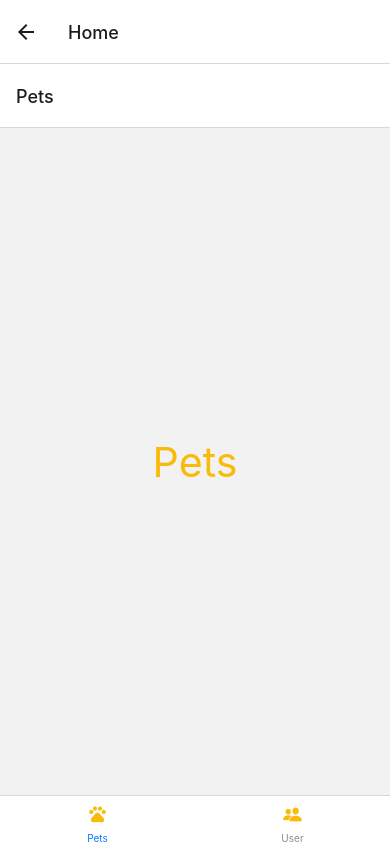
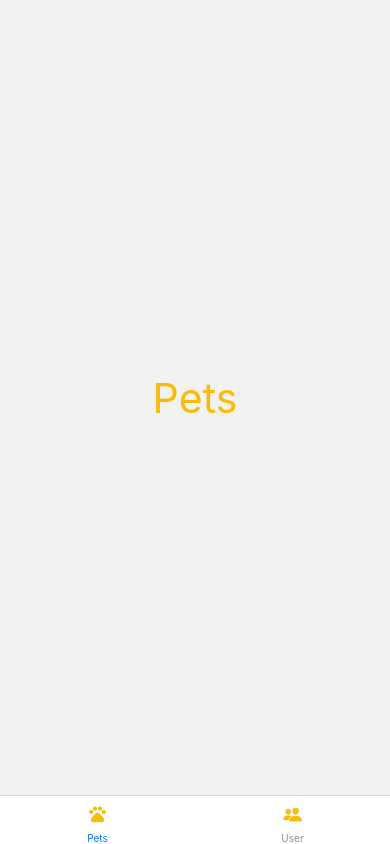
Before and after one commit to JoezerSmaniotto/ReactNative, a React Native app: screen /Home in a window 390 px wide. Built offline with nearby package versions, Linux system fonts and the light colour scheme.

Commit message:
retirada da statusbar da home.js

```diff
--- a/App.js
+++ b/App.js
@@ -19,7 +19,7 @@ function App() {
   return (
     <SafeAreaProvider>
       <NavigationContainer>
-        <StatusBar backgroundColor={COLORS.primaryDark} />
+        {/* <StatusBar backgroundColor={COLORS.primaryDark} /> */}
         <Stack.Navigator initialRouteName="Preload">
           {/*name =Nome Que quero q página apareça Na parte superior da tela
           component=Nome do component da página a ser importado */}
@@ -33,7 +33,7 @@ function App() {
             component={SignIn}
             options={signInStyle}
           />
-          <Stack.Screen name="Home" component={Home} />
+          <Stack.Screen name="Home" component={Home} options={homeStyle} />
           <Stack.Screen name="Pets" component={Pets} options={petsStyle} />
           <Stack.Screen name="User" component={User} options={userStyle} />
           <Stack.Screen
@@ -78,14 +78,14 @@ const preloadStyle = {
   headerShown: false, // APAGA A BARRA DE AÇÕES DE CIMA
 };
 
+const homeStyle = {
+  headerShown: false,
+};
+
 const petsStyle = {
-  title: 'Pets',
-  headerStyle: {backgroundColor: COLORS.primary},
-  headerTitleStyle: {color: COLORS.black}, //Estilda seta <-
+  headerShown: false,
 };
 
 const userStyle = {
-  title: 'Usuário',
-  headerStyle: {backgroundColor: COLORS.primary},
-  headerTitleStyle: {color: COLORS.black}, //Estilda seta <-
+  headerShown: false,
 };
--- a/src/sreens/Home/index.js
+++ b/src/sreens/Home/index.js
@@ -1,67 +1,15 @@
-import React, {useLayoutEffect} from 'react';
-import {Text} from 'react-native-elements';
-import {NavigationContainer} from '@react-navigation/native';
+import React from 'react';
 import {createBottomTabNavigator} from '@react-navigation/bottom-tabs';
-import {SafeAreaProvider} from 'react-native-safe-area-context';
 import Ionicons from 'react-native-vector-icons/Ionicons';
 import MaterialIcons from 'react-native-vector-icons/MaterialIcons';
 import {COLORS} from '../../assets/colors';
-import {SafeAreaView, ScrollView, StyleSheet} from 'react-native';
-import LogoutButton from '../../components/LogoutButton';
-import {Button} from 'react-native';
 import Pets from '../Pets';
 import User from '../User';
 
 const Tab = createBottomTabNavigator();
 const Home = ({navigation}) => {
-  // useLayoutEffect(() => {
-  //   // Personalização da barra de status
-  //   /* Setando os OPTIONS  que passo de default na APP, aqui como irei passar component
-  //   fiz o Options aqui */
-  //   navigation.setOptions({
-  //     // headerLeft: false,
-  //     title: 'Usuários',
-  //     headerStyle: {
-  //       backgroundColor: COLORS.primary,
-  //     },
-  //     headerTitleStyle: {color: COLORS.white},
-  //     headerRight: () => <LogoutButton />,
-  //   });
-  //   // eslint-disable-next-line react-hooks/exhaustive-deps
-  // }, []);
   return (
-    <Tab.Navigator
-      // screenOptions={({route}) => ({
-      //   tabBarIcon: ({focused, color, size}) => {
-      //     let iconName;
-
-      //     if (route.name === 'Home') {
-      //       iconName = focused
-      //         ? 'ios-information-circle'
-      //         : 'ios-information-circle-outline';
-      //     } else if (route.name === 'Settings') {
-      //       iconName = focused ? 'ios-list-box' : 'ios-list';
-      //     }
-
-      //     // You can return any component that you like here!
-      //     return <Ionicons name={iconName} size={size} color={color} />;
-      //   },
-      //   tabBarActiveTintColor: 'tomato',
-      //   tabBarInactiveTintColor: 'gray',
-      // })}
-      // initialRouteName={Pets}
-      screenOptions={{
-        initialRouteName: 'Pets',
-        activeTintColor: COLORS.primary,
-        labelStyle: {
-          height: 18,
-          fontSize: 12,
-          margin: 0,
-          fontWeight: 'bold',
-        },
-        style: {backgroundColor: COLORS.white},
-        showIcon: true,
-      }}>
+    <Tab.Navigator screenOptions={{headerShown: false}}>
       <Tab.Screen
         name="Pets"
         component={Pets}
@@ -87,14 +35,3 @@ const Home = ({navigation}) => {
 };
 
 export default Home;
-
-// const styles = StyleSheet.create({
-//   container: {
-//     flex: 1,
-//     justifyContent: 'center',
-//     alignItems: 'center',
-//   },
-//   texto: {
-//     color: COLORS.primary,
-//   },
-// });
--- a/src/sreens/Pets/index.js
+++ b/src/sreens/Pets/index.js
@@ -1,7 +1,7 @@
 import React from 'react';
 import {Text} from 'react-native-elements';
 import {COLORS} from '../../assets/colors';
-import {SafeAreaView, ScrollView, StyleSheet} from 'react-native';
+import {SafeAreaView, StyleSheet, ScrollView} from 'react-native';
 
 const Pets = ({navigation}) => {
   return (
--- a/src/sreens/User/index.js
+++ b/src/sreens/User/index.js
@@ -1,7 +1,7 @@
 import React from 'react';
 import {Text} from 'react-native-elements';
 import {COLORS} from '../../assets/colors';
-import {SafeAreaView, ScrollView, StyleSheet, Button} from 'react-native';
+import {SafeAreaView, StyleSheet, ScrollView} from 'react-native';
 
 const User = ({navigation}) => {
   return (
```
